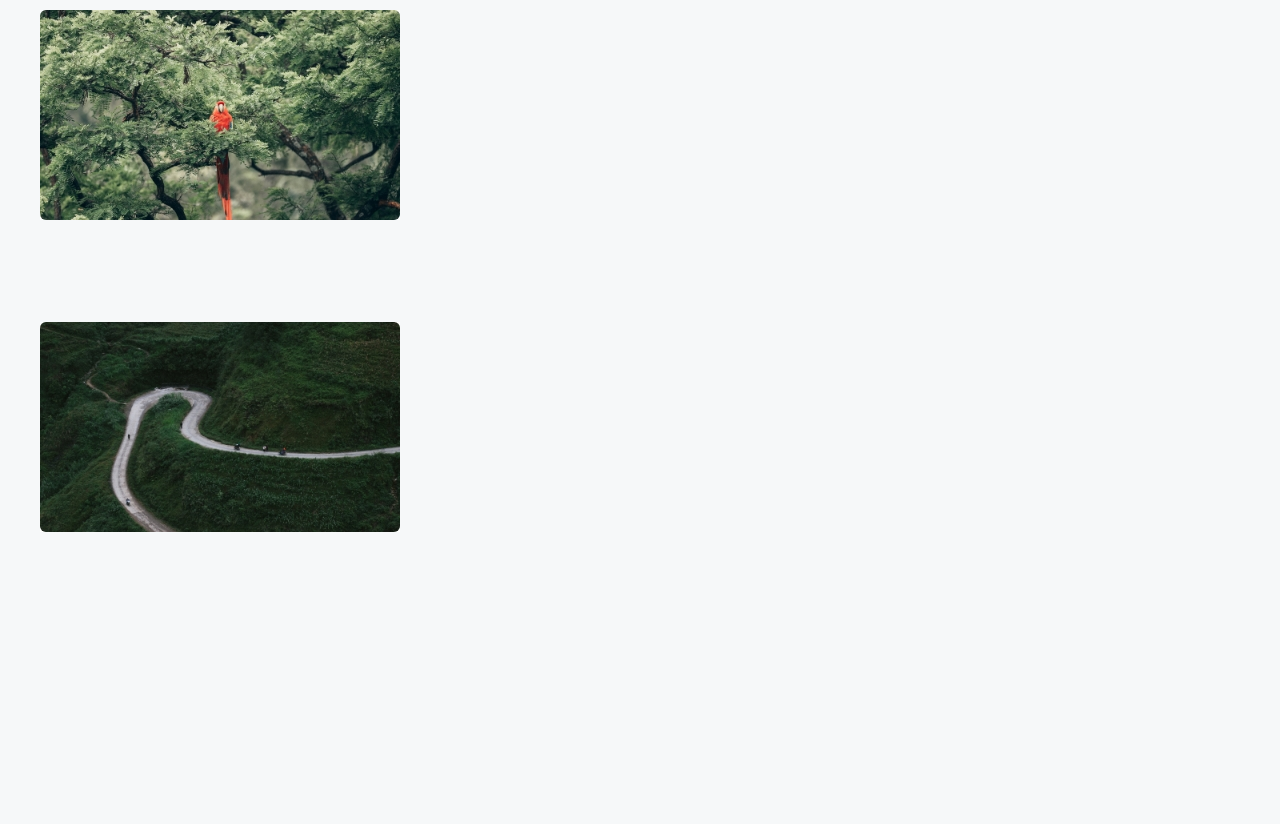
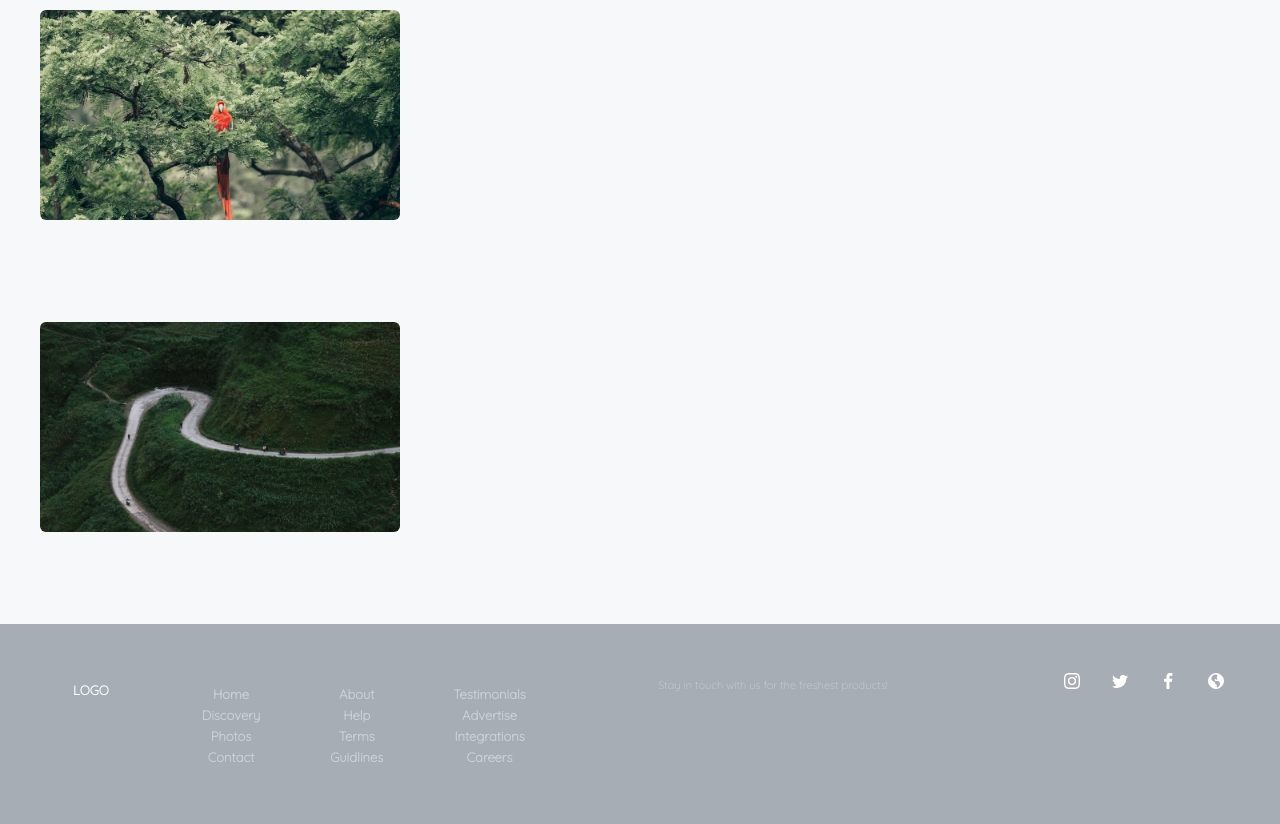
Before and after one commit to zaridzem/project5, a plain HTML site: page index.html in a window 1280 px wide. Shown: the part 2206-3030 px from the top of the page. Before the commit the page ends 2796 px from the top, so only its background shows below. Drawn offline with Linux system fonts and the light colour scheme.

Commit message:
footer added

```diff
--- a/css/style.css
+++ b/css/style.css
@@ -217,3 +217,65 @@ body {
   margin-top: 102px;
   margin-right: 140px;
 }
+/* footer */
+.footer {
+  width: 100%;
+  height: 200px;
+  background-color: #a6adb4;
+  margin-top: 34px;
+}
+.footer-box {
+  display: inline-block;
+  width: 486.09px;
+  vertical-align: top;
+}
+.footer-logo {
+  display: inline-block;
+  margin: 58px 89px 60px 0;
+}
+.footer-navigation {
+  display: inline-block;
+  vertical-align: top;
+  margin: 56px 0;
+}
+.footer-navigation:nth-child(3) {
+  margin: 56px 66px 0 66px;
+}
+.li-footer {
+  margin-top: 8px;
+  font-size: 13px;
+  font-weight: bold;
+}
+.footer-text-logo {
+  font-family: "Quicksand", sans-serif;
+  font-size: 13px;
+  font-weight: bolder;
+  color: white;
+}
+.list1 {
+  font-family: "Quicksand", sans-serif;
+  font-size: 13px;
+  font-weight: bold;
+  color: #cbd0d3;
+}
+.footer-box2 {
+  display: inline-block;
+  width: 243px;
+  margin: 56px 165px 0 105px;
+}
+.p-footer {
+  font-family: "Quicksand", sans-serif;
+  font-size: 11px;
+  color: #cbd0d3;
+}
+.footer-box3 {
+  display: inline-block;
+  width: 160px;
+}
+.icon {
+  display: inline-block;
+  margin-right: 32px;
+}
+.icon:last-child {
+  margin-right: 0;
+}
--- a/index.html
+++ b/index.html
@@ -76,6 +76,84 @@
                 <img class="image8" src="images/image8.jpg" alt="image8" />
             </div>
     </section>
+    <footer class="footer">
+      <div class="container">
+        <div class="footer-box">
+          <div class="footer-logo">
+            <a class="footer-text-logo" href="index.html">LOGO</a>
+          </div>
+          <div class="footer-navigation">
+            <ul class="ul-footer">
+              <li class="li-footer">
+                <a class="list1" href="#">Home</a>
+              </li>
+              <li class="li-footer">
+                <a class="list1" href="#">Discovery</a>
+              </li>
+              <li class="li-footer">
+                  <a class="list1" href="#">Photos</a>
+              </li>
+              <li class="li-footer">
+                <a class="list1" href="#">Contact</a>
+            </li>
 
-  </body>
+            </ul>
+          </div>
+        <div class="footer-navigation">
+          <ul class="ul-footer">
+            <li class="li-footer">
+                <a class="list1" href="#">About</a>
+              </li>
+              <li class="li-footer">
+                <a class="list1" href="#">Help</a>
+              </li>
+              <li class="li-footer">
+                  <a class="list1" href="#">Terms</a>
+              </li>
+              <li class="li-footer">
+                <a class="list1" href="#">Guidlines</a>
+            </li>
+          </ul>
+        </div>
+        <div class="footer-navigation">
+          <ul class="ul-footer">
+            <li class="li-footer">
+                <a class="list1" href="#">Testimonials</a>
+              </li>
+              <li class="li-footer">
+                <a class="list1" href="#">Advertise</a>
+              </li>
+              <li class="li-footer">
+                  <a class="list1" href="#">Integrations</a>
+              </li>
+              <li class="li-footer">
+                <a class="list1" href="#">Careers</a>
+            </li>
+          </ul>
+        </div>
+      </div><!---->
+      <div class="footer-box2">
+        <p class="p-footer">Stay in touch with us for the freshest products!</p>
+      </div><!---->
+      <div class="footer-box3">
+        <div class="icon1">
+          <ul>
+            <li class="icon">
+              <img src="images/instagram.svg" alt="ingstagram">
+            </li><!--
+            --><li class="icon">
+              <img src="images/twitter.svg" alt="twitter">
+            </li><!--
+            --><li class="icon">
+              <img src="images/facebook.svg" alt="facebook">
+            </li><!--
+            --><li class="icon">
+              <img src="images/web.svg" alt="web">
+            </li>
+          </ul>
+        </div>
+      </div>
+    </div>
+  </footer>
+</body>
 </html>
```
